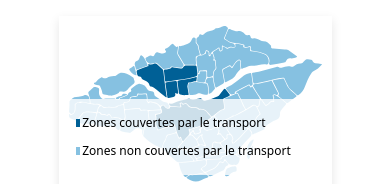
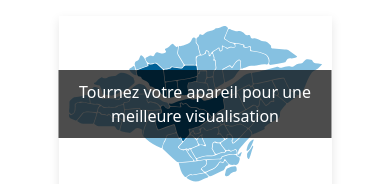
Before and after one commit to jameslegoff92/Sourp-Hagop, a Next.js app: page /transport in a window 390 px wide. Shown: the part 673-857 px from the top of the page. Built offline with nearby package versions, Linux system fonts and the light colour scheme.

Commit message:
Transport page completed. done for mobile

```diff
--- a/app/transport/page.jsx
+++ b/app/transport/page.jsx
@@ -72,6 +72,16 @@ const LegendContainer = styled.div`
   align-items: flex-start;
   background-color: rgba(255, 255, 255, 0.8);
   padding: 10px;
+
+  @media (max-width: 768px) and (orientation: portrait) {
+    display: none;
+  }
+
+  @media (max-width: 768px) and (orientation: landscape) {
+    display: flex;
+    bottom: 1vh;
+    left: 1vw;
+  }
 `;
 
 const LegendItem = styled.div`
@@ -90,6 +100,32 @@ const LegendText = styled.span`
   font-size: 12px;
   color: black;
   text-align: left;
+
+    @media (max-width: 768px) and (orientation: landscape) {
+font-size: 8px;
+  }
+`;
+
+const RotateMessage = styled.div`
+  display: none;
+  @media (max-width: 768px) {
+    display: block;
+    background-color: rgba(0, 0, 0, 0.7);
+    color: white;
+    padding: 10px;
+    position: absolute;
+    width: 100%;
+    top: 50%;
+    left: 50%;
+    transform: translate(-50%, -50%);
+    z-index: 100;
+    text-align: center;
+    font-size: 16px;
+  }
+
+  @media (orientation: landscape) {
+    display: none;
+  }
 `;
 
 export default function Transport() {
@@ -213,6 +249,7 @@ export default function Transport() {
             transition={{ duration: 1 }}
             viewport={{ once: true }}
           >
+            <RotateMessage>Tournez votre apareil pour une meilleure visualisation</RotateMessage>
             <StyledSVG viewBox="0 0 802.95 493.34" ref={svgRef}>
               <g onMouseMove={handleMouseMove} onMouseLeave={handleMouseLeave}>
                 <path
```
